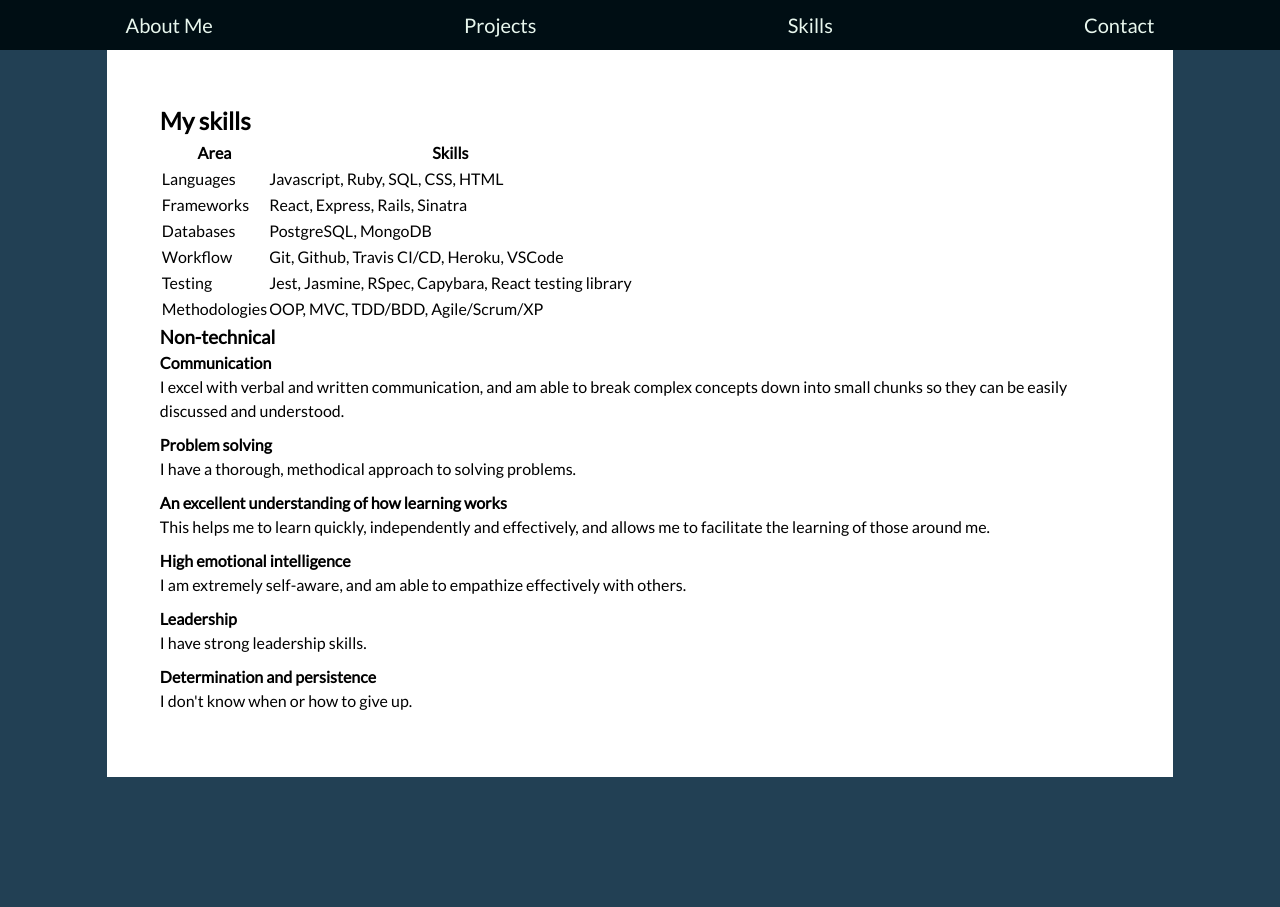
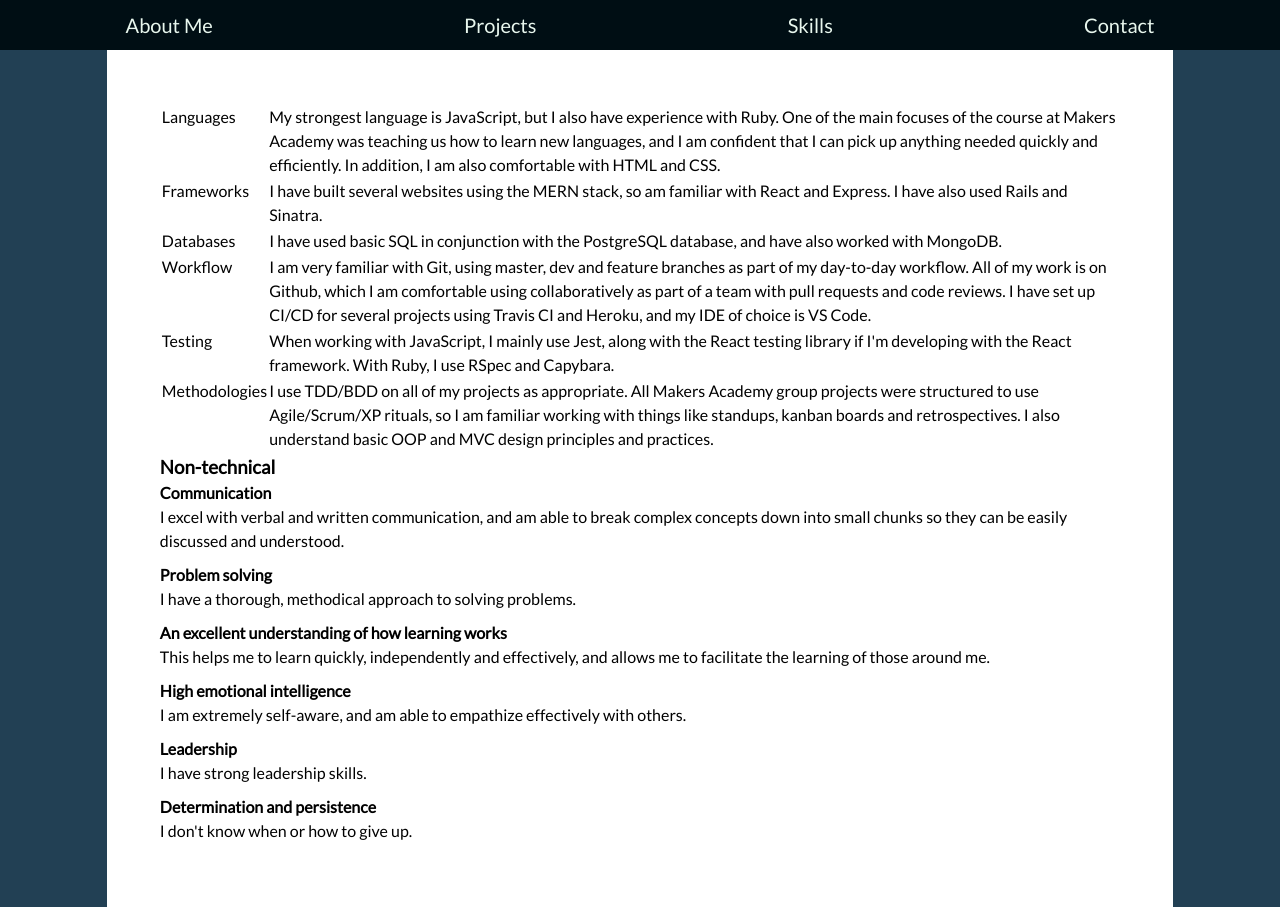
Before and after one commit to PhilipVigus/dev-portfolio, a React (Create React App) app: page /skills in a window 1280 px wide. Before the commit the page ends 800 px from the top, so only its background shows below. Built offline with nearby package versions, Linux system fonts and the light colour scheme.

Commit message:
Fix table vertical alignment

```diff
--- /dev/null
+++ b/src/components/skills.css
@@ -0,0 +1,7 @@
+.tech-skills-category {
+  vertical-align: top;
+}
+
+.tech-skills {
+  vertical-align: top;
+}
--- a/src/components/skills.jsx
+++ b/src/components/skills.jsx
@@ -1,40 +1,63 @@
 import React from "react";
+import "./skills.css";
 
 function Skills() {
   return (
     <div>
-      <h2>My skills</h2>
       <table>
-        <thead>
-          <tr>
-            <th>Area</th>
-            <th>Skills</th>
-          </tr>
-        </thead>
         <tbody>
           <tr>
-            <td>Languages</td>
-            <td>Javascript, Ruby, SQL, CSS, HTML</td>
+            <td className="tech-skills-category">Languages</td>
+            <td>
+              My strongest language is JavaScript, but I also have experience
+              with Ruby. One of the main focuses of the course at Makers Academy
+              was teaching us how to learn new languages, and I am confident
+              that I can pick up anything needed quickly and efficiently. In
+              addition, I am also comfortable with HTML and CSS.
+            </td>
           </tr>
           <tr>
-            <td>Frameworks</td>
-            <td>React, Express, Rails, Sinatra</td>
+            <td className="tech-skills-category">Frameworks</td>
+            <td>
+              I have built several websites using the MERN stack, so am familiar
+              with React and Express. I have also used Rails and Sinatra.
+            </td>
           </tr>
           <tr>
-            <td>Databases</td>
-            <td>PostgreSQL, MongoDB</td>
+            <td className="tech-skills-category">Databases</td>
+            <td>
+              I have used basic SQL in conjunction with the PostgreSQL database,
+              and have also worked with MongoDB.
+            </td>
           </tr>
           <tr>
-            <td>Workflow</td>
-            <td>Git, Github, Travis CI/CD, Heroku, VSCode</td>
+            <td className="tech-skills-category">Workflow</td>
+            <td>
+              I am very familiar with Git, using master, dev and feature
+              branches as part of my day-to-day workflow. All of my work is on
+              Github, which I am comfortable using collaboratively as part of a
+              team with pull requests and code reviews. I have set up CI/CD for
+              several projects using Travis CI and Heroku, and my IDE of choice
+              is VS Code.
+            </td>
           </tr>
           <tr>
-            <td>Testing</td>
-            <td>Jest, Jasmine, RSpec, Capybara, React testing library</td>
+            <td className="tech-skills-category">Testing</td>
+            <td>
+              When working with JavaScript, I mainly use Jest, along with the
+              React testing library if I'm developing with the React framework.
+              With Ruby, I use RSpec and Capybara.
+            </td>
           </tr>
           <tr>
-            <td>Methodologies</td>
-            <td>OOP, MVC, TDD/BDD, Agile/Scrum/XP</td>
+            <td className="tech-skills-category">Methodologies</td>
+            <td>
+              I use TDD/BDD on all of my projects as appropriate. All Makers
+              Academy group projects were structured to use Agile/Scrum/XP
+              rituals, so I am familiar working with things like standups,
+              kanban boards and retrospectives. I also understand basic OOP and
+              MVC design principles and practices.
+            </td>
           </tr>
         </tbody>
       </table>
```
Also changed, not shown: 1 other file (tests, documents, lock files or other folders).
